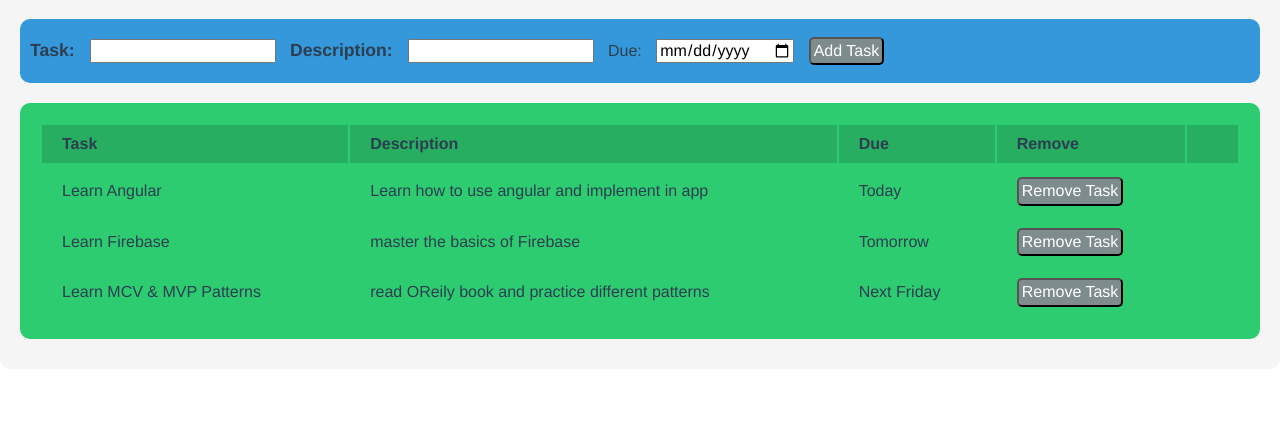
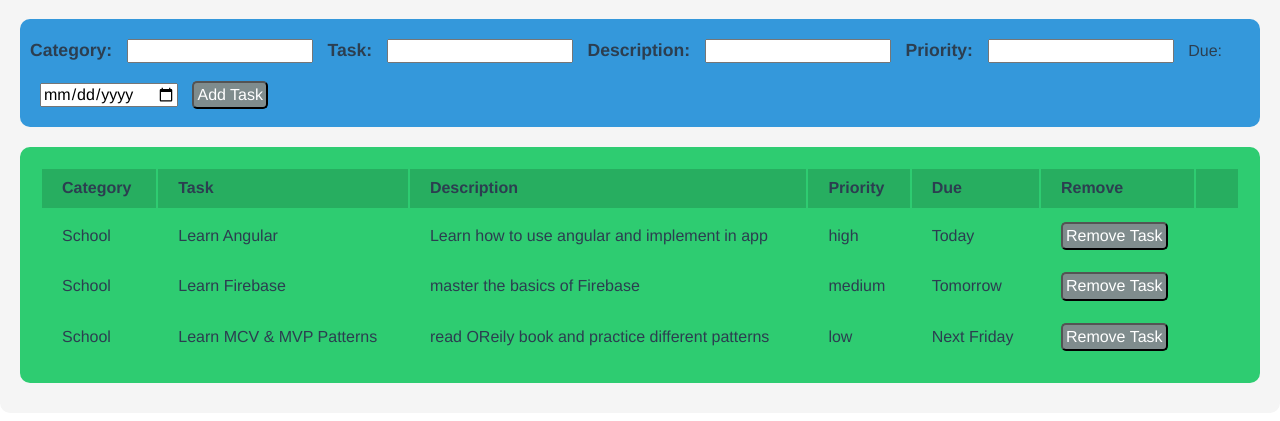
Before and after one commit to beck410/todo-app, a website: page app/index.html in a window 1280 px wide. Shown: the part 91-512 px from the top of the page. Drawn offline with nearby package versions, Linux system fonts and the light colour scheme; files that its build step writes are made by us from their sources.

Commit message:
added category and priority to tasks object

```diff
--- a/app/index.html
+++ b/app/index.html
@@ -10,24 +10,30 @@
   <div class="container" ng-controller="TodoController as tdc">
     <h1>{{tdc.name}}'s Todo List</h1>
     <form>
+    <span>Category: </span><input type="text" ng-model="tdc.newTask.category" />
     <span>Task: </span><input type="text" ng-model="tdc.newTask.name" />
     <span>Description: </span><input type="text" ng-model="tdc.newTask.desc" />
+    <span>Priority: </span><input type="text" ng-model="tdc.newTask.priority" />
     Due: <input type="date" ng-model="tdc.newTask.due" />
     <button ng-click='tdc.addNewTask()'>Add Task</button>
     </form>
     <table>
       <tr>
         <thead>
+          <th>Category</th>
           <th>Task</th>
           <th>Description</th>
+          <th>Priority</th>
           <th>Due</th>
           <th>Remove<th>
         </thead>
       </tr>
       <tbody>
         <tr ng-repeat="task in tdc.tasks">
+          <td>{{task.category}}</td>
           <td>{{task.name}}</td>
           <td>{{task.desc}}</td>
+          <td>{{task.priority}}</td>
           <td>{{task.due}}</td>
           <td><button ng-click="tdc.removeTask(task)">Remove Task</button></td>
         </tr>
--- a/app/js/todo-controller.js
+++ b/app/js/todo-controller.js
@@ -8,18 +8,24 @@
     vm.name = 'Beck';
     vm.tasks = [
       {
+        category: 'School',
         name: 'Learn Angular',
         desc: 'Learn how to use angular and implement in app',
+        priority: 'high',
         due: 'Today'
       },
       {
+        category: 'School',
         name: 'Learn Firebase',
         desc: 'master the basics of Firebase',
-        due: 'Tomorrow'
+        priority: 'medium',
+        due: 'Tomorrow',
       },
      {
+       category: 'School',
        name: 'Learn MCV & MVP Patterns',
       desc: 'read OReily book and practice different patterns',
+      priority: 'low',
       due: 'Next Friday'
      },
     ];
@@ -27,7 +33,7 @@
   vm.addNewTask = function(){
     vm.tasks.push(vm.newTask);
     vm.newTask = null;
-  }
+  };
 
   vm.removeTask = function(item){
     var index = vm.tasks.indexOf(item);
```
